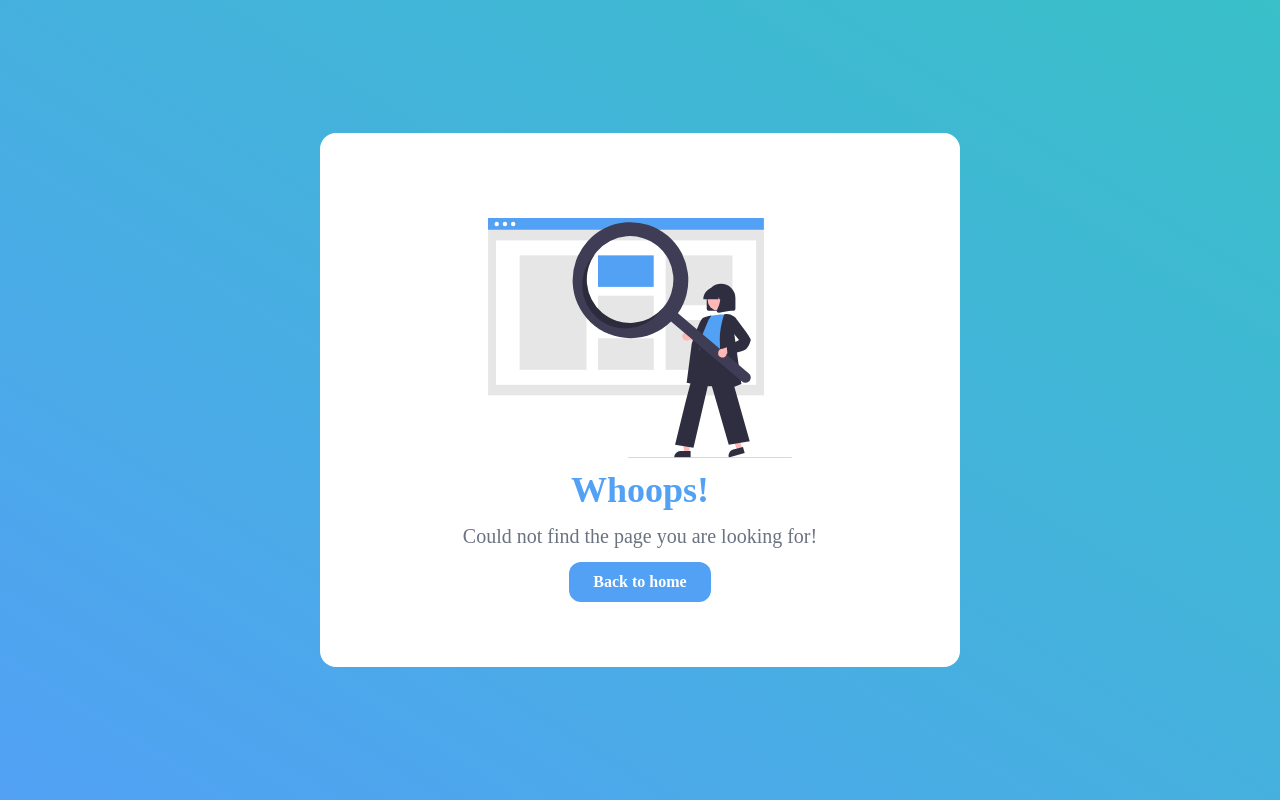
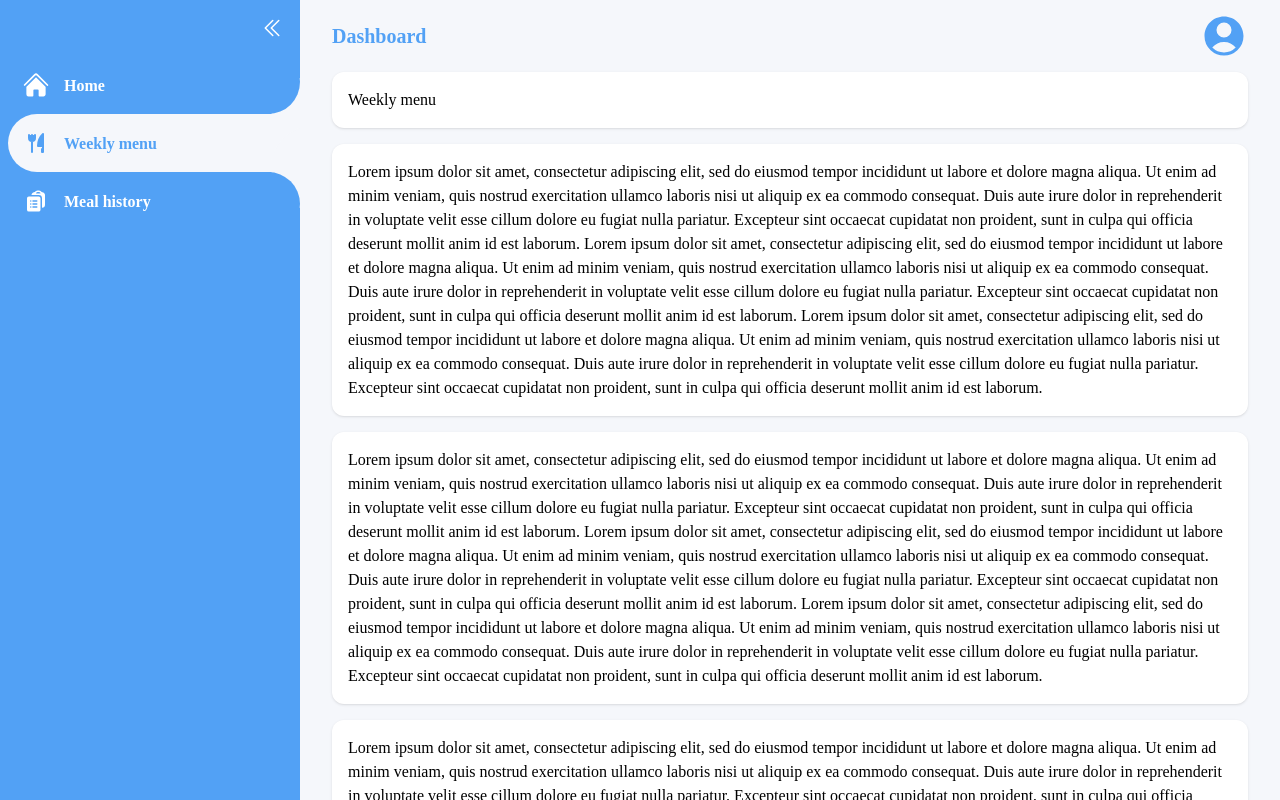
Before and after one commit to anhbanlinhle/tql-restaurant, a Vue app in the folder client/: page /weekly-menu in a window 1280 px wide. Built offline with nearby package versions, Linux system fonts and the light colour scheme; a web font is replaced by a local one; what vue3-google-login would draw is missing.

Commit message:
add user meal history and weekly menu page

```diff
--- a/client/src/components/UI/Navbar.vue
+++ b/client/src/components/UI/Navbar.vue
@@ -30,10 +30,16 @@ const props = defineProps(['smallbar']);
                     <path d="M12 5.432l8.159 8.159c.03.03.06.058.091.086v6.198c0 1.035-.84 1.875-1.875 1.875H15a.75.75 0 01-.75-.75v-4.5a.75.75 0 00-.75-.75h-3a.75.75 0 00-.75.75V21a.75.75 0 01-.75.75H5.625a1.875 1.875 0 01-1.875-1.875v-6.198a2.29 2.29 0 00.091-.086L12 5.43z" />
                 </svg>
             </NavbarButton>
-            <NavbarButton to="/work" content="Work">
-                <svg xmlns="http://www.w3.org/2000/svg" viewBox="0 0 24 24" fill="currentColor" class="w-7 h-7">
-                    <path fill-rule="evenodd" d="M7.5 5.25a3 3 0 013-3h3a3 3 0 013 3v.205c.933.085 1.857.197 2.774.334 1.454.218 2.476 1.483 2.476 2.917v3.033c0 1.211-.734 2.352-1.936 2.752A24.726 24.726 0 0112 15.75c-2.73 0-5.357-.442-7.814-1.259-1.202-.4-1.936-1.541-1.936-2.752V8.706c0-1.434 1.022-2.7 2.476-2.917A48.814 48.814 0 017.5 5.455V5.25zm7.5 0v.09a49.488 49.488 0 00-6 0v-.09a1.5 1.5 0 011.5-1.5h3a1.5 1.5 0 011.5 1.5zm-3 8.25a.75.75 0 100-1.5.75.75 0 000 1.5z" clip-rule="evenodd" />
-                    <path d="M3 18.4v-2.796a4.3 4.3 0 00.713.31A26.226 26.226 0 0012 17.25c2.892 0 5.68-.468 8.287-1.335.252-.084.49-.189.713-.311V18.4c0 1.452-1.047 2.728-2.523 2.923-2.12.282-4.282.427-6.477.427a49.19 49.19 0 01-6.477-.427C4.047 21.128 3 19.852 3 18.4z" />
+            <NavbarButton to="/weekly-menu" content="Weekly menu">
+                <svg xmlns="http://www.w3.org/2000/svg" class="icon icon-tabler icon-tabler-tools-kitchen-2 w-6 h-6" viewBox="0 0 24 24" stroke-width="2" stroke="currentColor" fill="currentColor" stroke-linecap="round" stroke-linejoin="round">
+                    <path stroke="none" d="M0 0h24v24H0z" fill="none"></path>
+                    <path d="M19 3v12h-5c-.023 -3.681 .184 -7.406 5 -12zm0 12v6h-1v-3m-10 -14v17m-3 -17v3a3 3 0 1 0 6 0v-3"></path>
+                </svg>
+            </NavbarButton>
+            <NavbarButton to="/meal-history" content="Meal history">
+                <svg xmlns="http://www.w3.org/2000/svg" viewBox="0 0 24 24" fill="currentColor" class="w-6 h-6">
+                    <path fill-rule="evenodd" d="M7.502 6h7.128A3.375 3.375 0 0118 9.375v9.375a3 3 0 003-3V6.108c0-1.505-1.125-2.811-2.664-2.94a48.972 48.972 0 00-.673-.05A3 3 0 0015 1.5h-1.5a3 3 0 00-2.663 1.618c-.225.015-.45.032-.673.05C8.662 3.295 7.554 4.542 7.502 6zM13.5 3A1.5 1.5 0 0012 4.5h4.5A1.5 1.5 0 0015 3h-1.5z" clip-rule="evenodd" />
+                    <path fill-rule="evenodd" d="M3 9.375C3 8.339 3.84 7.5 4.875 7.5h9.75c1.036 0 1.875.84 1.875 1.875v11.25c0 1.035-.84 1.875-1.875 1.875h-9.75A1.875 1.875 0 013 20.625V9.375zM6 12a.75.75 0 01.75-.75h.008a.75.75 0 01.75.75v.008a.75.75 0 01-.75.75H6.75a.75.75 0 01-.75-.75V12zm2.25 0a.75.75 0 01.75-.75h3.75a.75.75 0 010 1.5H9a.75.75 0 01-.75-.75zM6 15a.75.75 0 01.75-.75h.008a.75.75 0 01.75.75v.008a.75.75 0 01-.75.75H6.75a.75.75 0 01-.75-.75V15zm2.25 0a.75.75 0 01.75-.75h3.75a.75.75 0 010 1.5H9a.75.75 0 01-.75-.75zM6 18a.75.75 0 01.75-.75h.008a.75.75 0 01.75.75v.008a.75.75 0 01-.75.75H6.75a.75.75 0 01-.75-.75V18zm2.25 0a.75.75 0 01.75-.75h3.75a.75.75 0 010 1.5H9a.75.75 0 01-.75-.75z" clip-rule="evenodd" />
                 </svg>
             </NavbarButton>
         </ul>
--- a/client/src/components/UI/NavbarComponent/NavbarButton.vue
+++ b/client/src/components/UI/NavbarComponent/NavbarButton.vue
@@ -29,7 +29,7 @@ const routeMatched = computed(() => {
 
                 <slot></slot>
             </div>
-            <p class="font-semibold text-base ml-2 relative py-4 mt-0.5">{{ content }}</p>
+            <p class="font-semibold text-base ml-2 relative py-4 mt-0.5 whitespace-nowrap">{{ content }}</p>
         </RouterLink>
     </div>
 </template>
--- /dev/null
+++ b/client/src/pages/UserMealHistory.vue
@@ -0,0 +1,5 @@
+<template>
+    <div class="bg-white rounded-xl shadow flex p-4">
+        Meal history
+    </div>
+</template>
--- a/client/src/pages/Work.vue
+++ b/client/src/pages/WeeklyMenu.vue
@@ -2,24 +2,7 @@
     <div class="w-full space-y-4">
         <div class="bg-white rounded-xl shadow flex p-4">
             <div>
-                Lorem ipsum dolor sit amet, consectetur adipiscing elit,
-                sed do eiusmod tempor incididunt ut labore et dolore magna aliqua.
-                Ut enim ad minim veniam, quis nostrud exercitation ullamco laboris nisi ut aliquip ex ea commodo consequat.
-                Duis aute irure dolor in reprehenderit in voluptate velit esse cillum dolore eu fugiat nulla pariatur.
-                Excepteur sint occaecat cupidatat non proident,
-                sunt in culpa qui officia deserunt mollit anim id est laborum.
-                Lorem ipsum dolor sit amet, consectetur adipiscing elit,
-                sed do eiusmod tempor incididunt ut labore et dolore magna aliqua.
-                Ut enim ad minim veniam, quis nostrud exercitation ullamco laboris nisi ut aliquip ex ea commodo consequat.
-                Duis aute irure dolor in reprehenderit in voluptate velit esse cillum dolore eu fugiat nulla pariatur.
-                Excepteur sint occaecat cupidatat non proident,
-                sunt in culpa qui officia deserunt mollit anim id est laborum.
-                Lorem ipsum dolor sit amet, consectetur adipiscing elit,
-                sed do eiusmod tempor incididunt ut labore et dolore magna aliqua.
-                Ut enim ad minim veniam, quis nostrud exercitation ullamco laboris nisi ut aliquip ex ea commodo consequat.
-                Duis aute irure dolor in reprehenderit in voluptate velit esse cillum dolore eu fugiat nulla pariatur.
-                Excepteur sint occaecat cupidatat non proident,
-                sunt in culpa qui officia deserunt mollit anim id est laborum.
+                Weekly menu
             </div>
         </div>
         <div class="bg-white rounded-xl shadow flex p-4">
--- a/client/src/router/index.js
+++ b/client/src/router/index.js
@@ -33,9 +33,14 @@ const router = createRouter({
           component: () => import('@/pages/Home.vue'),
         },
         {
-          path: 'work',
-          name: 'Work',
-          component: () => import('@/pages/Work.vue'),
+          path: 'weekly-menu',
+          name: 'WeeklyMenu',
+          component: () => import('@/pages/WeeklyMenu.vue'),
+        },
+        {
+          path: 'meal-history',
+          name: 'MealHistory',
+          component: () => import('@/pages/UserMealHistory.vue'),
         },
       ]
     },
```
